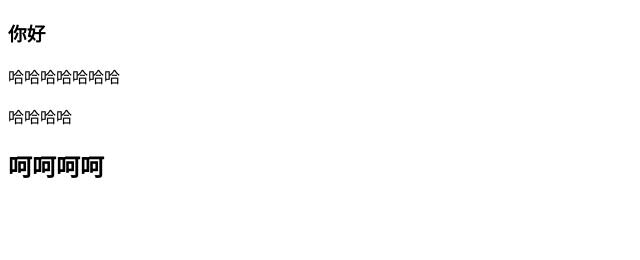
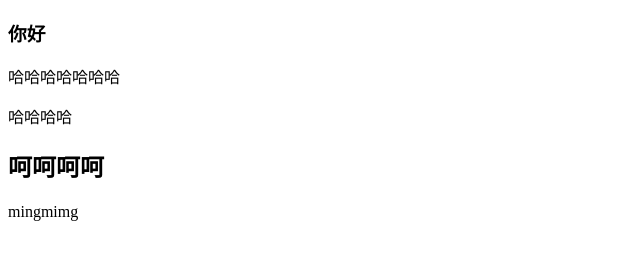
Before and after one commit to yuanbingbing/test, a plain HTML site: page index.html in a window 1280 px wide. Shown: the full height of the page, 0-640 px from the left. Drawn offline with Linux system fonts and the light colour scheme.

Commit message:
xiugaile

```diff
--- a/index.html
+++ b/index.html
@@ -12,5 +12,7 @@
 	<div>哈哈哈哈</div>
 
 	<h2>呵呵呵呵</h2>
+
+	<p>mingmimg</p>
 </body>
 </html>
```
